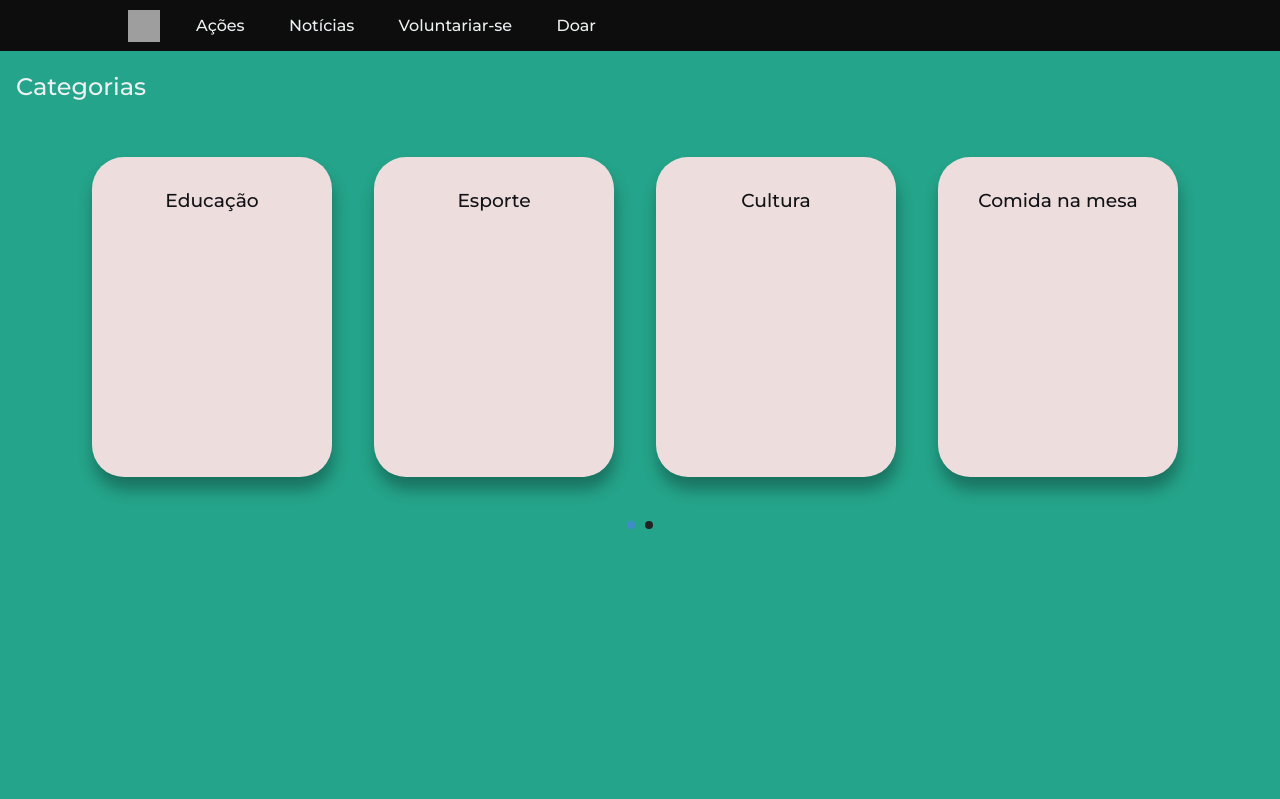
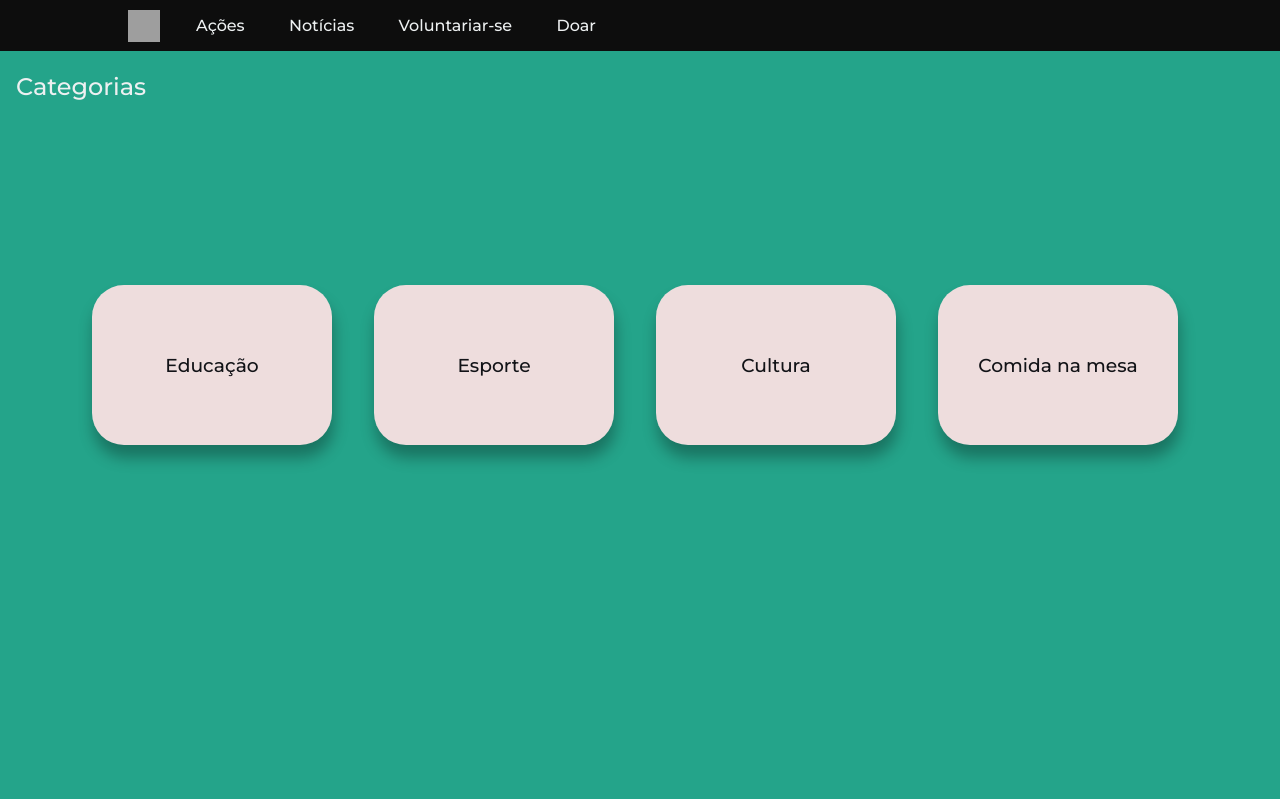
Before and after one commit to Thiagomrfs/AmorAoProximoSite, a Django app: page / in a window 1280 px wide. Shown: the top 799 px of the page. Run offline with Django 3.2, Linux system fonts and the light colour scheme; data that the repository does not hold is empty; some libraries are stand-ins or nearby versions; grey boxes are pictures that could not be loaded.

Commit message:
minor changes

```diff
--- a/static/css/actions/categories.css
+++ b/static/css/actions/categories.css
@@ -1,3 +1,12 @@
 .categories {
     display: inline-block;
 }
+
+.categories .cards-container .card {
+    margin-top: 10rem;
+    display: flex;
+    padding: 0;
+    height: 10rem;
+    justify-content: center;
+    align-items: center;
+}
--- a/static/js/cardSlider.js
+++ b/static/js/cardSlider.js
@@ -11,3 +11,14 @@ $('.autoWidth').lightSlider({
     }
 });
 });
+
+$(document).ready(function() {
+    $('.categoriesSlider').lightSlider({
+        autoWidth:true,
+        loop:true,
+        pager: false,
+        onSliderLoad: function() {
+            $('.categoriesSlider').removeClass('cS-hidden');
+        }
+    });
+    });
--- a/templates/actions/index.html
+++ b/templates/actions/index.html
@@ -16,7 +16,7 @@
         <section class="categories">
             <h1 class="section-title">Categorias</h1>
             <div class="cards-container">
-                <ul class="cs-hidden autoWidth">
+                <ul class="cs-hidden categoriesSlider">
                     <li>
                         <a href="#educação">
                             <div class="card">
--- a/templates/base.html
+++ b/templates/base.html
@@ -6,6 +6,7 @@
 <head>
     <meta charset="UTF-8" />
     <title>Amor ao próximo</title>
+    <link rel="shortcut icon" type="image/png" href="{% static 'favicon.ico' %}"/>
     <meta name="viewport" content="width=device-width, initial-scale=1" />
 
     <link rel="stylesheet" href="{% static 'css/styles.css' %}">
```
Also changed, not shown: static/favicon.ico (added).
